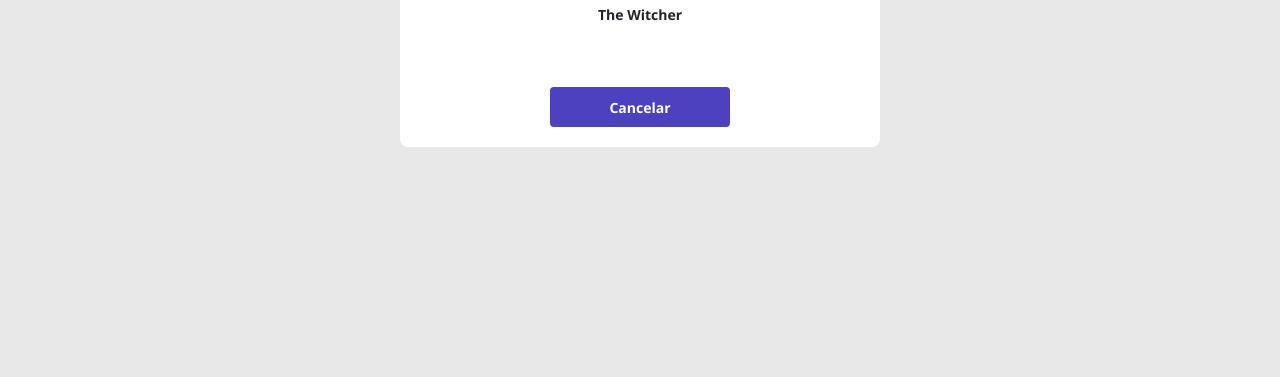
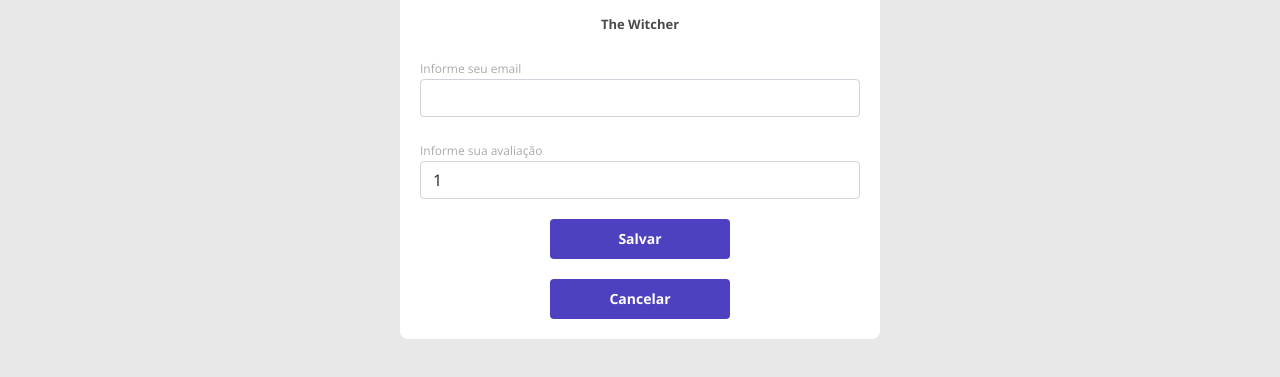
Before and after one commit to willsantosifpr/dsmovie, a plain HTML site: page form.html in a window 1280 px wide. Shown: the part 463-840 px from the top of the page. Before the commit the page ends 800 px from the top, so only its background shows below. Drawn offline with nearby package versions, Linux system fonts and the light colour scheme.

Commit message:
Formulário PARTE 2

```diff
--- a/css/styles.css
+++ b/css/styles.css
@@ -5,7 +5,7 @@
     --text-gray: #4A4A4A;
     --color-primary: #4D41C0;
     --white: #FFFFFF;
-
+    --text-light-gray: #AAAAAA;
 }
 
 * {
@@ -101,9 +101,48 @@
     align-items: center;
     justify-content: center;
     border-radius: 4px;
+    border: 0;
 }
 
 .dsmovie-form-container {
     padding: 40px 0;
     max-width: 480px;
 }
+
+.dsmovie-form-description {
+    background-color: var(--white);
+    padding: 20px;
+    display: flex;
+    flex-direction: column;
+    align-items: center;
+    border-radius: 0 0 8px 8px;
+}
+
+.dsmovie-form-description h3 {
+    font-size: 13px;
+    font-weight: 700;
+    color: var(--text-gray);
+    margin-bottom: 22px;
+}
+
+.dsmovie-form {
+    width: 100%;
+}
+
+.dsmovie-form-group {
+    margin-bottom: 20px;
+}
+
+.dsmovie-form-group label {
+    color: var(--text-light-gray);
+    font-size: 12px;
+    font-weight: 400px;
+}
+
+.dsmovie-form-btn-container {
+    height: 100px;
+    display: flex;
+    flex-direction: column;
+    align-items: center;
+    justify-content: space-between;
+}
--- a/form.html
+++ b/form.html
@@ -35,9 +35,32 @@
                     <div class="dsmovie-card">
                         <img src="https://www.themoviedb.org/t/p/w533_and_h300_bestv2/jBJWaqoSCiARWtfV0GlqHrcdidd.jpg"
                             alt="The Witcher">
-                        <div class="dsmovie-card-description">
+                        <div class="dsmovie-form-description">
                             <h3>The Witcher</h3>
-                            <a class="dsmovie-btn" href="index.html">Cancelar</a>
+
+                            <form class="dsmovie-form">
+
+                                <div class="form-group dsmovie-form-group">
+                                    <label for="email">Informe seu email</label>
+                                    <input class="form-control" type="email" id="email">
+                                </div>
+                                <div class="form-group dsmovie-form-group">
+                                    <label for="score">Informe sua avaliação</label>
+                                    <select class="form-control" name="score" id="score">
+                                        <option value="1">1</option>
+                                        <option value="2">2</option>
+                                        <option value="3">3</option>
+                                        <option value="4">4</option>
+                                        <option value="5">5</option>
+                                    </select>
+                                </div>
+                                <div class="dsmovie-form-btn-container">
+                                    <button class="dsmovie-btn" type="submit">Salvar</button>
+                                    <a class="dsmovie-btn" href="index.html">Cancelar</a>
+                                </div>
+
+                            </form>
+
                         </div>
                     </div>
                 </div>
```
